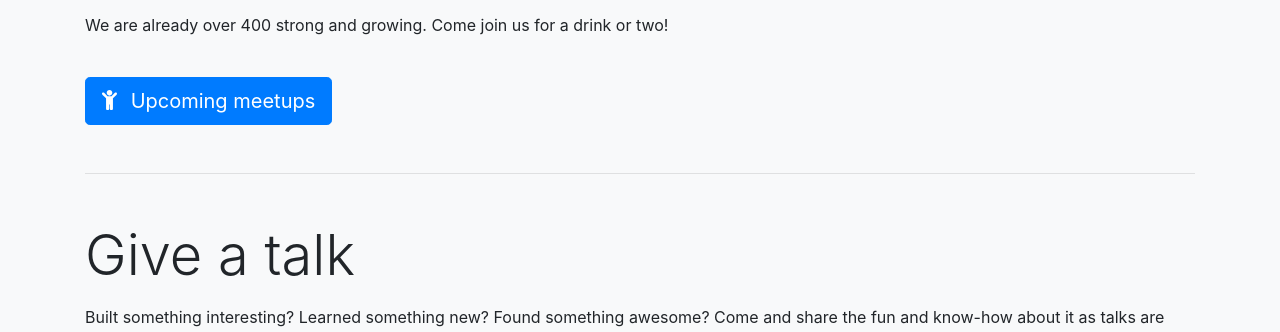
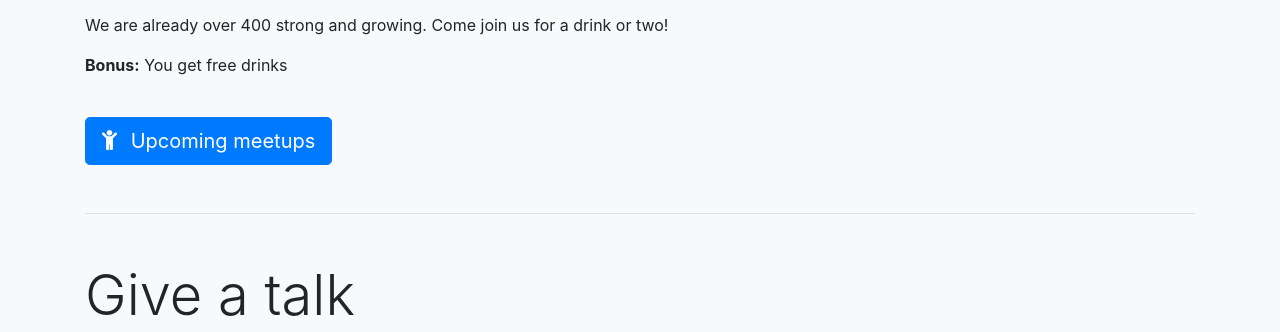
Before and after one commit to TampereJS/tamperejs.github.io, a plain HTML site: page index.html in a window 1280 px wide. Shown: the part 729-1061 px from the top of the page. Drawn offline with nearby package versions, Linux system fonts and the light colour scheme.

Commit message:
Text changes

```diff
--- a/index.html
+++ b/index.html
@@ -46,6 +46,9 @@
       </p>
       <p>
         We are already over 400 strong and growing. Come join us for a drink or two!
+      </p>
+      <p>
+        <strong>Bonus:</strong> You get free drinks
       </p>
       <a class="btn btn-lg btn-primary mt-4" href="https://meetabit.com/communities/tamperejs" target="_blank"><i class="fa fa-child mr-2"></i> Upcoming meetups</a>
     </div>
```
